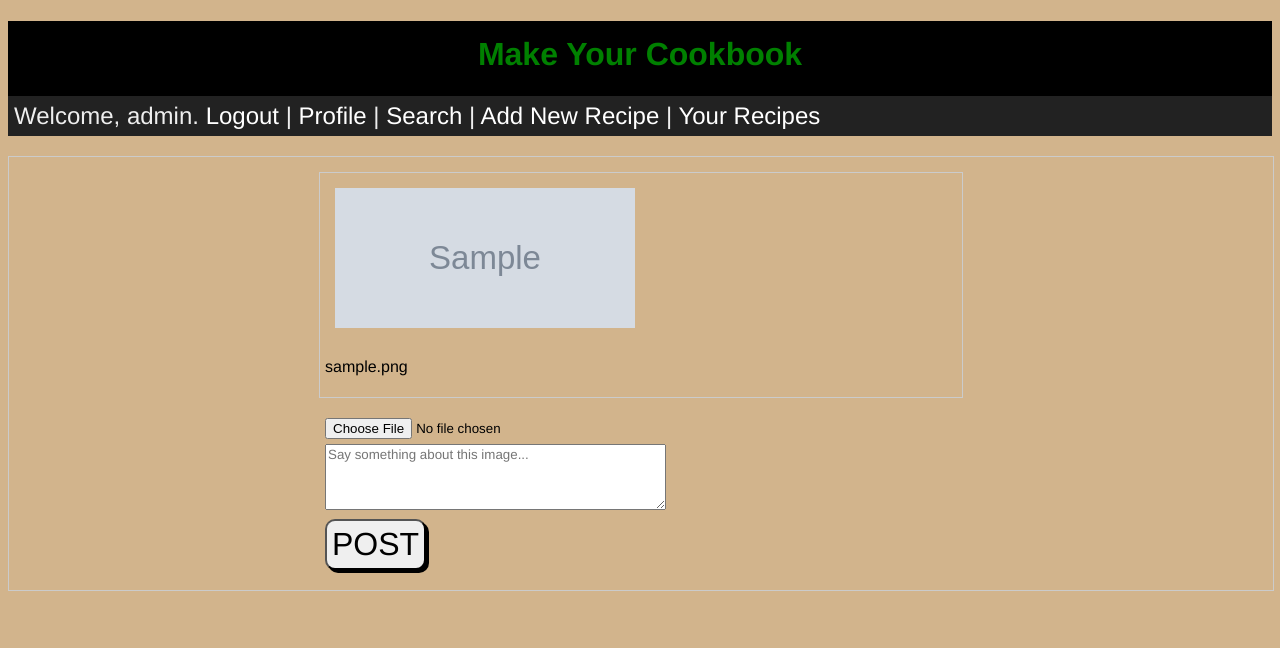
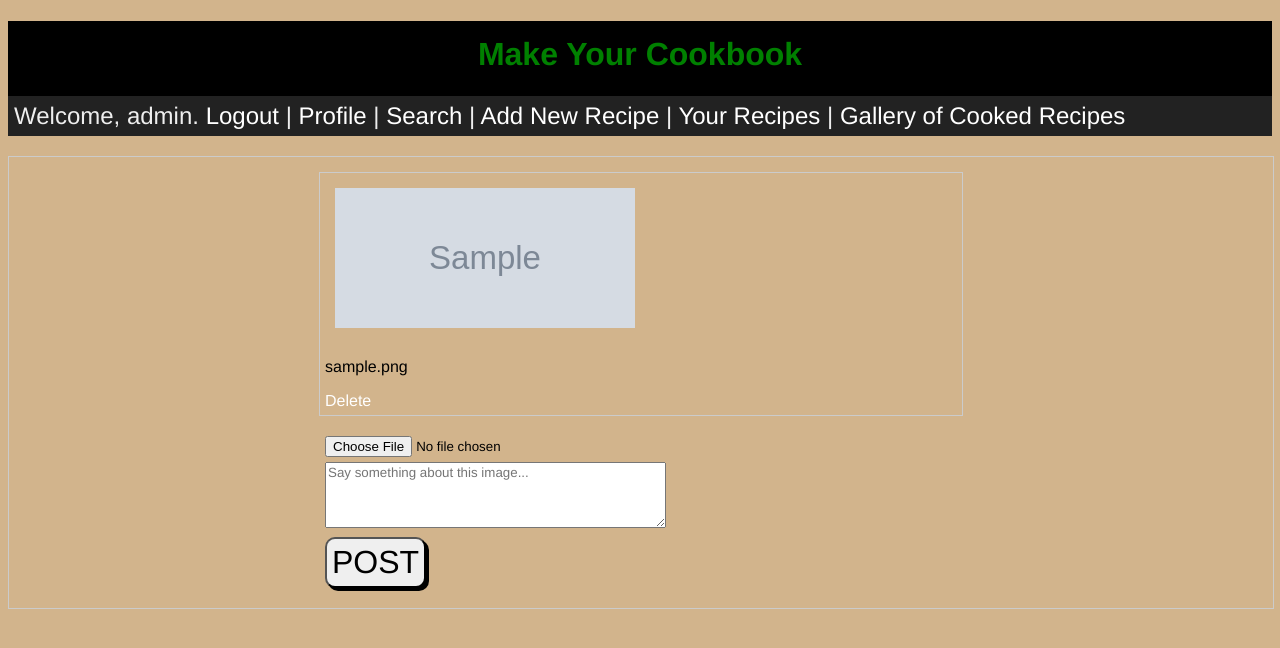
Before and after one commit to shaikio/CSI3370Project, a PHP site: page /image.php in a window 1280 px wide. Shown: the top 648 px of the page. Run offline with PHP 8.4, Linux system fonts and the light colour scheme; a user stored in the database is signed in; tables that the repository leaves empty or names only in its code hold one stand-in row (values such as "Sample post").

Commit message:
Added a delete_image.php & another tab to web page
Added a delete function to gallery after posting a picture. Minor bug deletes all photos instead of a single one from the recipelists databases images table. Inserted the "Gallery of Cooked Recipes" tab to the same web page it's on.

```diff
--- a/image.php
+++ b/image.php
@@ -73,7 +73,8 @@
 			echo $_SESSION['username']; ?>. <a href="logout.php"> Logout </a></span>
 			| <span class="menu-item"><a href="showProfilePage.php"> Profile </a> </span> | <span class="menu-item"><a href="showSearchForm.php"> Search </a> </span> |
 			 <span class="menu-item"><a href="showAddForm.php"> Add New Recipe </a></span> |
-			 <span class="menu-item"><a href="yourRecipes.php"> Your Recipes </a></span>
+			 <span class="menu-item"><a href="yourRecipes.php"> Your Recipes </a></span> |
+            <span class="menu-item"><a href="image.php"> Gallery of Cooked Recipes </a></span>
 		</div>
 <div>
 
@@ -85,6 +86,7 @@
       echo "<div id='img_div'>";
       	echo "<img src='images/".$row['image']."' >";
       	echo "<p>".$row['image_text']."</p>";
+        echo "<td><a href='delete_image.php?id=". $row['id']."'>Delete</a></td>";
       echo "</div>";
     }
   ?>
```
Also changed, not shown: delete_image.php (added, +22 -0 lines).
